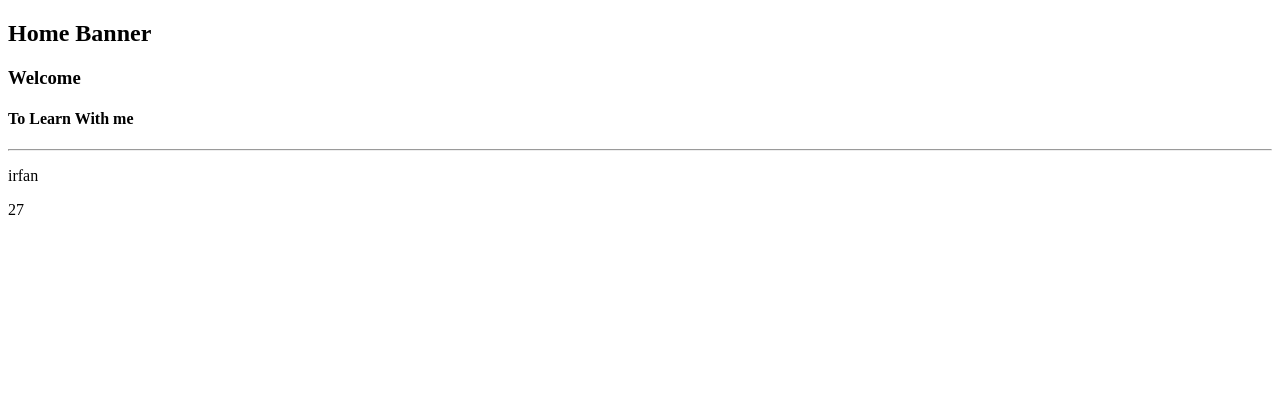
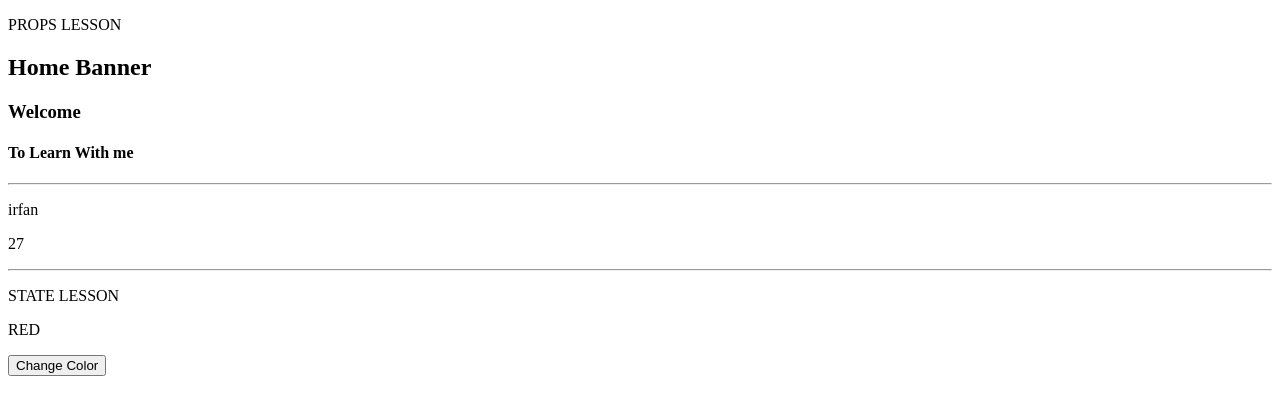
Before and after one commit to irfan701/MernResource, a React (Create React App) app in the folder React/my-app/: page / in a window 1280 px wide. Shown: the top 414 px of the page. Built offline with nearby package versions, Linux system fonts and the light colour scheme.

Commit message:
useState
useState

```diff
--- a/React/my-app/src/components/Home/HomeBanner.js
+++ b/React/my-app/src/components/Home/HomeBanner.js
@@ -1,8 +1,16 @@
-import React from 'react';
+import React, {useState} from 'react';
 
 const HomeBanner = (props) => {
+
+    const[color,setColor]=useState('RED');
+
+    const NewColor=()=>{
+        setColor("BLUE")
+    }
+
     return (
         <div>
+            <p>PROPS LESSON</p>
             <h2>Home Banner</h2>
             <h3>{props.title}</h3>
             <h4>{props.subtitle}</h4>
@@ -11,6 +19,13 @@ const HomeBanner = (props) => {
 
             <p>{props.jsonObj.name}</p>
             <p>{props.jsonObj.age}</p>
+
+
+            <hr/>
+
+        <p>STATE LESSON</p>
+            <p>{color}</p>
+            <button onClick={NewColor}>Change Color</button>
         </div>
     );
 };
```
